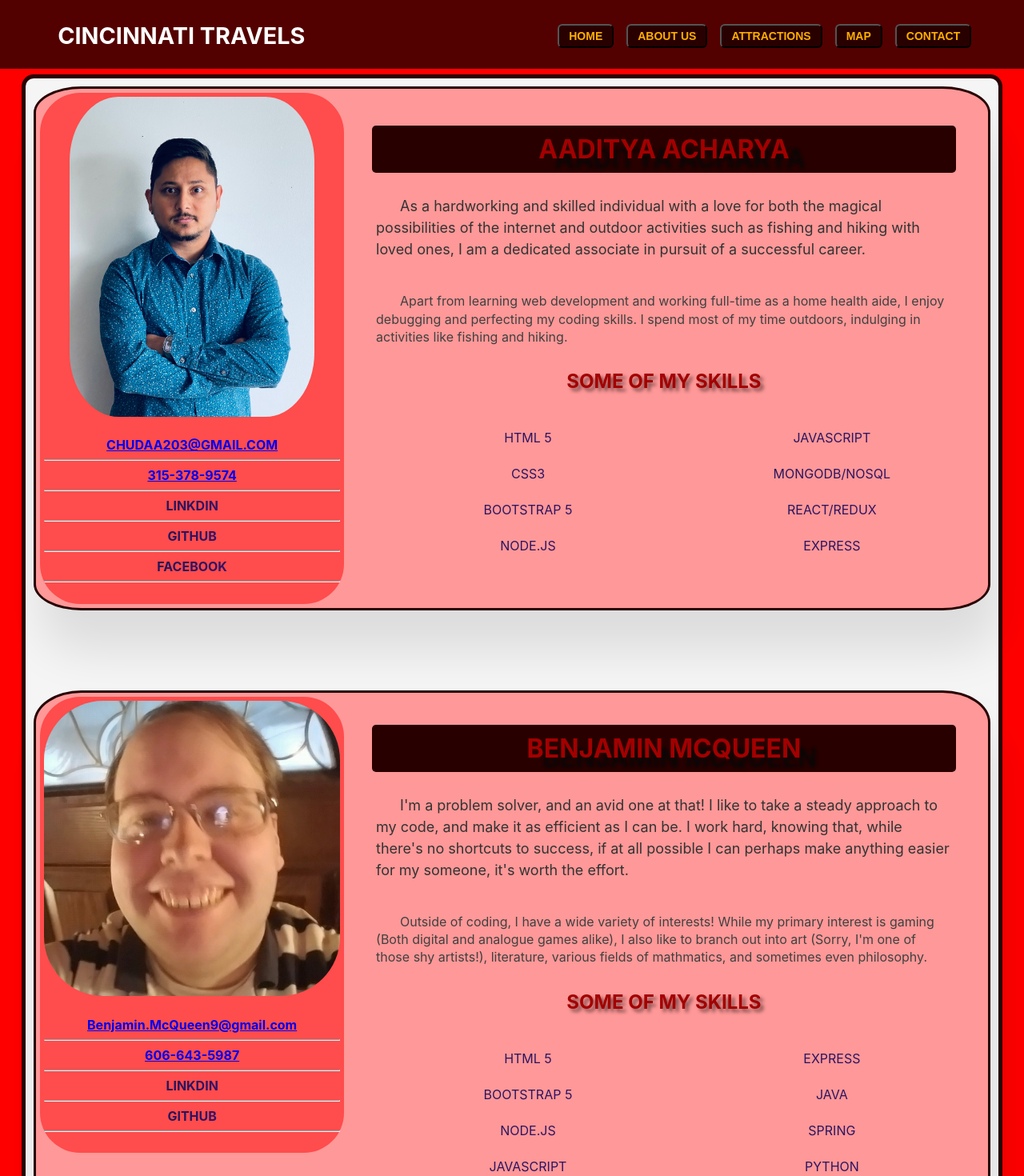
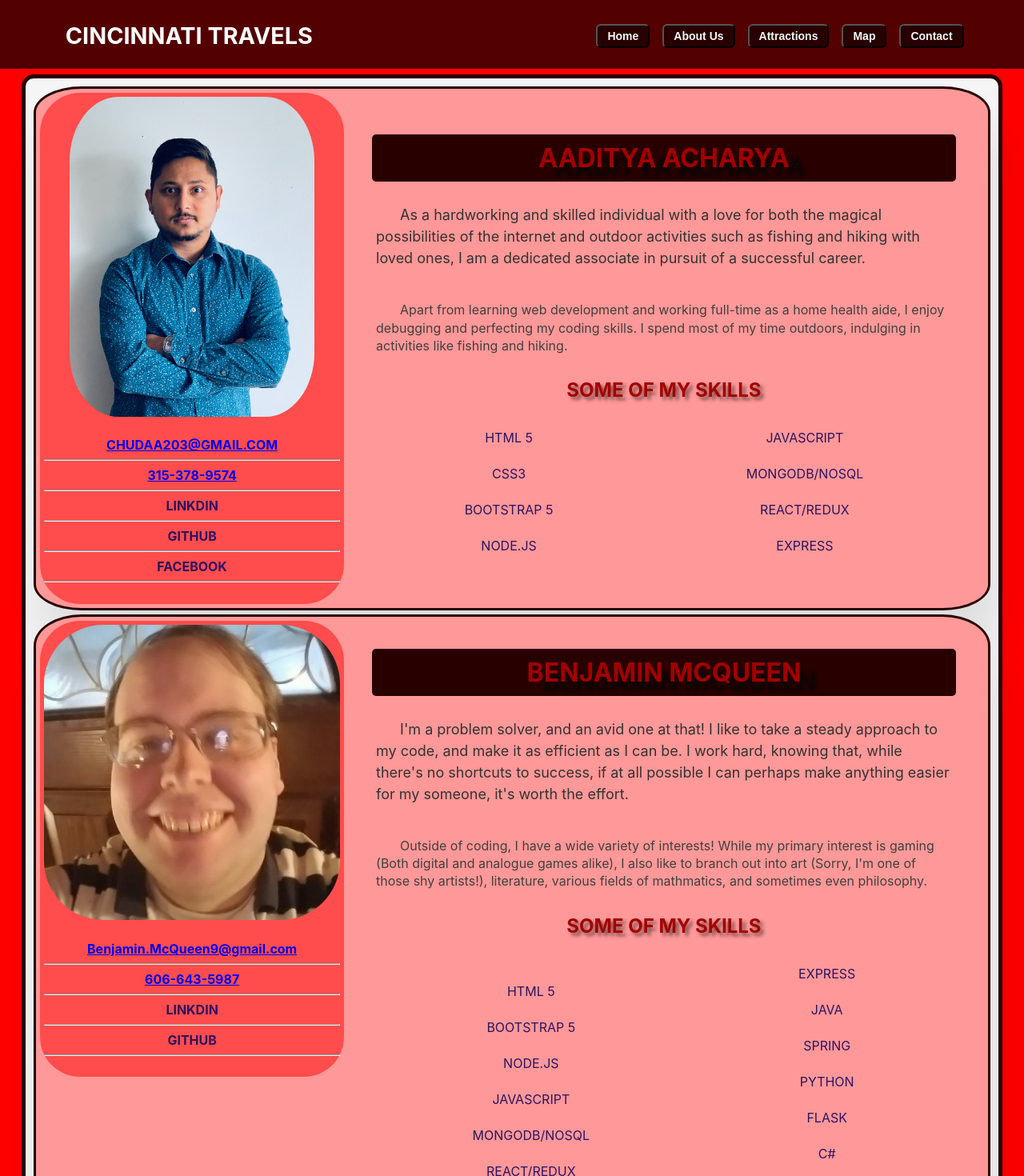
Before and after one commit to BenjaminMcQueen/capstone, a React (Create React App) app: page /AboutUs in a window 1280 px wide. Shown: the top 1470 px of the page at 80% size. Built offline with nearby package versions, Linux system fonts and the light colour scheme; some icons are missing.

Commit message:
Css Adjustments

```diff
--- a/src/App.css
+++ b/src/App.css
@@ -29,3 +29,16 @@
   width: 100%;
   margin-bottom: 0px;
 }
+
+.lighten-on-hover{
+  transition: 0.3s;
+}
+
+.lighten-on-hover:hover {
+  background-color: #ff9898;
+}
+
+.push-in-on-click:active{
+  margin-top: -2.5px;
+  margin-left: -2.5px;
+}
--- a/src/components/AboutUs.js
+++ b/src/components/AboutUs.js
@@ -58,23 +58,22 @@ function AboutUs() {
             <h2 className="skill">Some of my Skills</h2>
             <div className="skills-wrapper">
               <div className="skills-list1">
-                <ul>
-                  <li className="skill-hover social-icon-skill">HTML 5</li>
-                  <li className="skill-hover social-icon-skill">CSS3</li>
-                  <li className="skill-hover social-icon-skill">Bootstrap 5</li>
-                  <li className="skill-hover social-icon-skill">Node.js</li>
-                </ul>
+                <div>
+                  <div className="skill-hover social-icon-skill">HTML 5</div>
+                  <div className="skill-hover social-icon-skill">CSS3</div>
+                  <div className="skill-hover social-icon-skill">Bootstrap 5</div>
+                  <div className="skill-hover social-icon-skill">Node.js</div>
+                </div>
               </div>
-
               <div className="skills-list2">
-                <ul>
-                  <li className="skill-hover social-icon-skill">JavaScript</li>
-                  <li className="skill-hover social-icon-skill">
+                <div>
+                  <div className="skill-hover social-icon-skill">JavaScript</div>
+                  <div className="skill-hover social-icon-skill">
                     MongoDB/noSQL
-                  </li>
-                  <li className="skill-hover social-icon-skill">React/Redux</li>
-                  <li className="skill-hover social-icon-skill">Express</li>
-                </ul>
+                  </div>
+                  <div className="skill-hover social-icon-skill">React/Redux</div>
+                  <div className="skill-hover social-icon-skill">Express</div>
+                </div>
               </div>
             </div>
           </div>
@@ -128,28 +127,27 @@ function AboutUs() {
             <h2 className="skill">Some of my Skills</h2>
             <div className="skills-wrapper">
               <div className="skills-list1">
-                <ul>
-                  <li className="skill-hover social-icon-skill">HTML 5</li>
-                  <li className="skill-hover social-icon-skill">Bootstrap 5</li>
-                  <li className="skill-hover social-icon-skill">Node.js</li>
-                  <li className="skill-hover social-icon-skill">JavaScript</li>
-                  <li className="skill-hover social-icon-skill">
+                <div>
+                  <div className="skill-hover social-icon-skill">HTML 5</div>
+                  <div className="skill-hover social-icon-skill">Bootstrap 5</div>
+                  <div className="skill-hover social-icon-skill">Node.js</div>
+                  <div className="skill-hover social-icon-skill">JavaScript</div>
+                  <div className="skill-hover social-icon-skill">
                     MongoDB/noSQL
-                  </li>
-                  <li className="skill-hover social-icon-skill">React/Redux</li>
-                </ul>
+                  </div>
+                  <div className="skill-hover social-icon-skill">React/Redux</div>
+                </div>
               </div>
-
               <div className="skills-list2">
-                <ul>
-                  <li className="skill-hover social-icon-skill">Express</li>
-                  <li className="skill-hover social-icon-skill">Java</li>
-                  <li className="skill-hover social-icon-skill">Spring</li>
-                  <li className="skill-hover social-icon-skill">Python</li>
-                  <li className="skill-hover social-icon-skill">Flask</li>
-                  <li className="skill-hover social-icon-skill">C#</li>
-                  <li className="skill-hover social-icon-skill">.net</li>
-                </ul>
+                <div>
+                  <div className="skill-hover social-icon-skill">Express</div>
+                  <div className="skill-hover social-icon-skill">Java</div>
+                  <div className="skill-hover social-icon-skill">Spring</div>
+                  <div className="skill-hover social-icon-skill">Python</div>
+                  <div className="skill-hover social-icon-skill">Flask</div>
+                  <div className="skill-hover social-icon-skill">C#</div>
+                  <div className="skill-hover social-icon-skill">.net</div>
+                </div>
               </div>
             </div>
           </div>
--- a/src/components/css/aboutus.css
+++ b/src/components/css/aboutus.css
@@ -7,7 +7,7 @@
     padding: 5px;
     box-shadow: 10px 50px 60px rgba(0, 0, 0, 0.1);
     border-radius: 5%;
-    margin-bottom: 100px;
+    /* margin-bottom: 100px; */
     border: 3px solid #280000;
 
     background-color: #ff9898;
@@ -130,7 +130,6 @@
     -webkit-text-fill-color: transparent;
     display: inline-block;
     color: #ff0000;
-
   }
 
   /* Social-icon-skills */
@@ -155,15 +154,18 @@
   .skills-wrapper {
     display: flex;
     flex-wrap: wrap; /* Allow items to wrap to the next row */
-    justify-content: space-between; /* Space items evenly */
-    list-style: none;
+    justify-content: space-around; /* Space items evenly */
+    align-content: center;
+    align-items: center;
+    /* list-style: none; */
     padding: 0;
-    margin: 0;
+    /* margin: 0; */
   }
 
   .skills-list1,
   .skills-list2 {
-    flex-basis: calc(50% - 10px); /* Set width for each list (adjust margin as needed) */
+    /* We don't really need this. */
+    /* flex-basis: calc(50% - 10px); Set width for each list (adjust margin as needed) */
     padding: 0;
     margin: 0;
   }
--- a/src/components/home/Section1.jsx
+++ b/src/components/home/Section1.jsx
@@ -10,7 +10,7 @@ const Section1 = () => {
         <div className="overlay">
           <h1 className="explore">Explore Downtown Cincinnati</h1>
           <h4>Discover the beauty of Cincinnati's downtown ariel view</h4>
-          <div className="anchor-box">
+          <div className="anchor-box lighten-on-hover">
             <a href="https://www.google.com/search?q=cincinnati+visit&oq=cincinnati+visit&aqs=chrome..69i57j69i64j69i60.4333j0j4&sourceid=chrome&ie=UTF-8#ip=1" target="_blank" rel="noreferrer">
               Learn more
             </a>
--- a/src/components/home/Section4/ArtMuseum.jsx
+++ b/src/components/home/Section4/ArtMuseum.jsx
@@ -13,7 +13,7 @@ const ArtMuseum = () => {
                 Ancient Artifacts
             </div>
             <button className="place-box">
-            <a href="https://www.cincinnatiartmuseum.org/" className="more button">
+            <a href="https://www.cincinnatiartmuseum.org/" className="more button lighten-on-hover push-in-on-click">
             Learn More
             </a>
             </button>
--- a/src/components/home/Section4/Ballpark.jsx
+++ b/src/components/home/Section4/Ballpark.jsx
@@ -17,7 +17,7 @@ const Ballpark = () => {
         The Gap
       </div>
       <button className="place-box">
-        <a href="https://www.mlb.com/reds/" className="more button ">
+        <a href="https://www.mlb.com/reds/" className="more button lighten-on-hover push-in-on-click">
         Learn More
         </a>
       </button>
--- a/src/components/home/Section4/OverTheRhine.jsx
+++ b/src/components/home/Section4/OverTheRhine.jsx
@@ -18,7 +18,7 @@ const OverTheRhine = () => {
         Brewery Heritage<br/>
       </div>
       <button className="place-box">
-        <a href="https://www.otrchamber.com/" className="more button">
+        <a href="https://www.otrchamber.com/" className="more button lighten-on-hover push-in-on-click">
         Learn More
         </a>
       </button>
--- a/src/components/home/Section4/RiverFront.jsx
+++ b/src/components/home/Section4/RiverFront.jsx
@@ -19,7 +19,7 @@ const RiverFront = () => {
       <button className="place-box">
         <a
           href="https://www.cincinnati-oh.gov/cincyparks/visit-a-park/find-a-parkfacility/smale-riverfront-park/"
-          className="more button"
+          className="more button lighten-on-hover push-in-on-click"
         >
           Learn More
         </a>
--- a/src/components/home/Section4/Zoo.jsx
+++ b/src/components/home/Section4/Zoo.jsx
@@ -17,7 +17,7 @@ const Zoo = () => {
         Conservation Efforts<br/>
       </div>
       <button className="place-box">
-        <a href="https://cincinnatizoo.org/" className="more button">
+        <a href="https://cincinnatizoo.org/" className="more button lighten-on-hover push-in-on-click">
           Learn More
         </a>
       </button>
--- a/src/components/partials/Header.js
+++ b/src/components/partials/Header.js
@@ -1,6 +1,6 @@
 import React from "react";
 import { Link } from "react-router-dom";
-import "./css/header.css"
+import "./css/header.css";
 
 function Header() {
   return (
@@ -10,28 +10,23 @@ function Header() {
           <h1>Cincinnati Travels</h1>
         </div>
         <div className="Move-To-Footer-Container">
-          <a id="Move-To-Footer" href="#footer"> Go To Bottom </a>
+          <a id="Move-To-Footer" href="#footer"><button className="nav-btn">Go To Bottom</button></a>
         </div>
         <ul className="nav-links">
           <li>
-          <button className="nav-btn">
-            <Link to="/">Home</Link></button>
+            <Link to="/"><button className="nav-btn">Home</button></Link>
           </li>
           <li>
-          <button className="nav-btn">
-            <Link to="/AboutUs">About Us</Link></button>
+            <Link to="/AboutUs"><button className="nav-btn">About Us</button></Link>
           </li>
           <li>
-          <button className="nav-btn">
-            <Link to="/attractions">Attractions</Link></button>
+            <Link to="/attractions"><button className="nav-btn">Attractions</button></Link>
           </li>
           <li>
-          <button className="nav-btn">
-            <Link to="/Map">Map</Link></button>
+            <Link to="/Map"><button className="nav-btn">Map</button></Link>
           </li>
           <li>
-          <button className="nav-btn">
-            <Link to="/contact">Contact</Link></button>
+            <Link to="/contact"><button className="nav-btn">Contact</button></Link>
           </li>
         </ul>
 
--- a/src/components/partials/css/header.css
+++ b/src/components/partials/css/header.css
@@ -2,7 +2,7 @@
   --navbar-height: 80px;
 }
 
-@media (max-width: 700px) {
+@media (max-width: 900px) {
   :root {
     --navbar-height: 125px;
   }
@@ -32,7 +32,7 @@
   font-weight: bold;
   color: white;
   text-transform: uppercase;
-  /* padding-left: 10px; */
+  transition: 0.3s;
 }
 
 .nav-links {
@@ -41,14 +41,15 @@
   flex-wrap: wrap;
   gap: 1rem;
   color: white;
+  transition: 0.3s;
 }
 
 #Move-To-Footer {
   display: none;
-  text-decoration: underline;
+  text-decoration: none;
 }
 
-@media (max-width: 700px) {
+@media (max-width: 900px) {
   .nav-links {
     display: none;
   }
@@ -66,7 +67,7 @@
 .nav-links li a {
   text-decoration: none;
   text-transform: uppercase;
-  color: rgb(255, 174, 0);
+  color: #ff9898;
   transition: color 0.2s ease-in-out;
 }
 
@@ -88,21 +89,24 @@
 /* last minute CSS nav-btns */
 .nav-btn {
   background-color: #280000;
+  color: whitesmoke;
   font-size: 14px;
   padding: 5px 12px;
   border-radius: 6px;
   font-weight: bold;
+  transition: 0.3s;
 }
+
 .nav-btn:hover {
   background-color: #ff9898;
-  font-size: 26px;
+  font-size: 14px;
   padding: 5px 12px;
   border-radius: 6px;
   color: #ff0000;
+  cursor: pointer;
 }
 
 .logo:hover {
-  font-size: 1rem;
   font-weight: bold;
   color: #ff4c4c;
   text-transform: uppercase;
```
